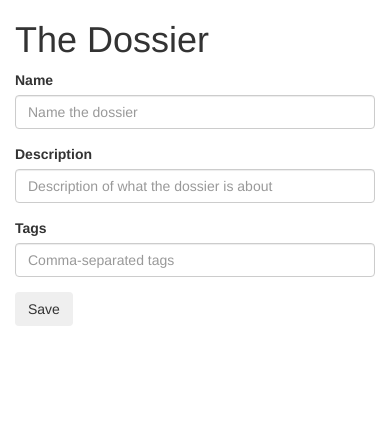
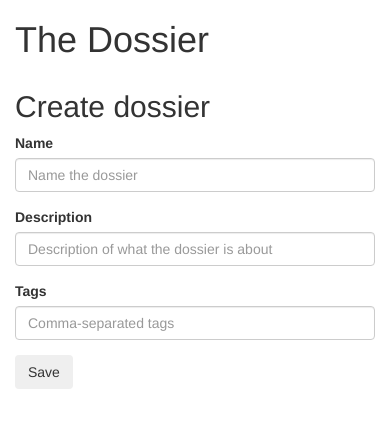
Before and after one commit to rrees/the-record, a Python web app: template templates/index.html in a window 390 px wide. Shown: the top 428 px of the page. Run offline with Jinja, Linux system fonts and the light colour scheme; the template is opened without the code that fills it, so the values that code supplies are empty; some libraries are stand-ins or nearby versions.

Commit message:
Brings in some basic responsive design for the front page

```diff
--- a/static/css/base.css
+++ b/static/css/base.css
@@ -8,3 +8,20 @@
 .taglist--tag {
 	margin: 0 1em;
 }
+
+.dossier-display-panel {
+	display: flex;
+	flex-flow: column;
+}
+
+@media (min-width: 40rem) {
+	.dossier-display-panel {
+		flex-flow: row;
+		justify-content: space-between;
+	}
+
+	.dossier-display-panel > * {
+		width: 50vw;
+		padding: 0 2rem;
+	}
+}
--- a/templates/index.html
+++ b/templates/index.html
@@ -9,18 +9,28 @@
 
 <div class="container-fluid">
 
+	<div class="dossier-display-panel">
+
+		<div class="create-dossier-form">
+			<h2>Create dossier</h2>
+
 			{% include 'fragments/forms/dossier.html' %}
+		</div>
 
+		<div class="dossier-list-panel">
 			{% if dossiers %}
 			<section>
-<heading><h1>Dossiers</h1></heading>
+			<heading><h2>Dossiers</h2></heading>
 			<ul>
 			{% for dossier in dossiers %}
 			<li><a href="/dossier/{{dossier.key.urlsafe()}}">{{dossier.name}}</a></li>
 			{% endfor %}
 			</ul>
+			</section>
 			{% endif %}
-</section>
+		</div>
+
+	</div>
 </div>
 
 {% endblock %}
```
Lines whose indentation alone changed are shown as unchanged.
